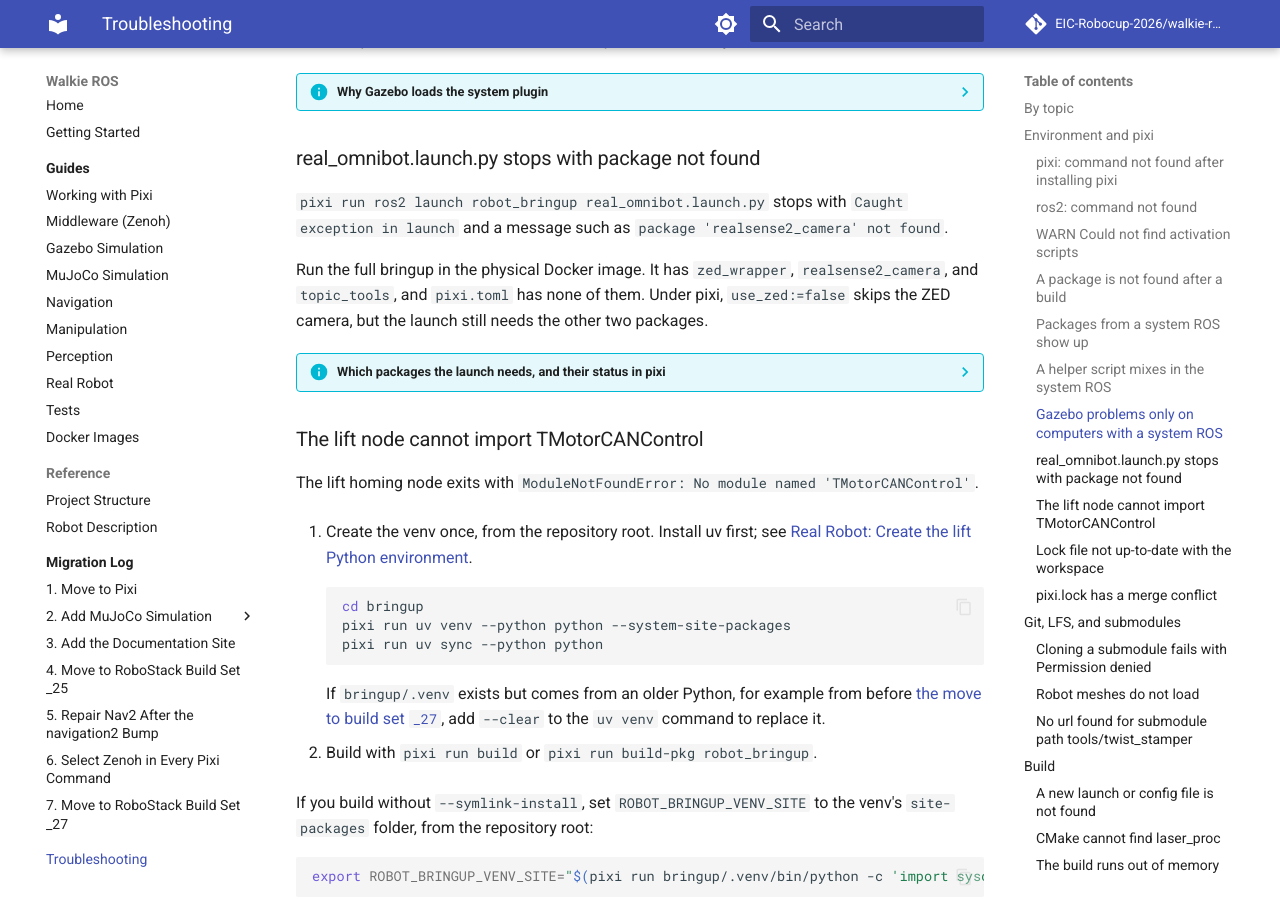
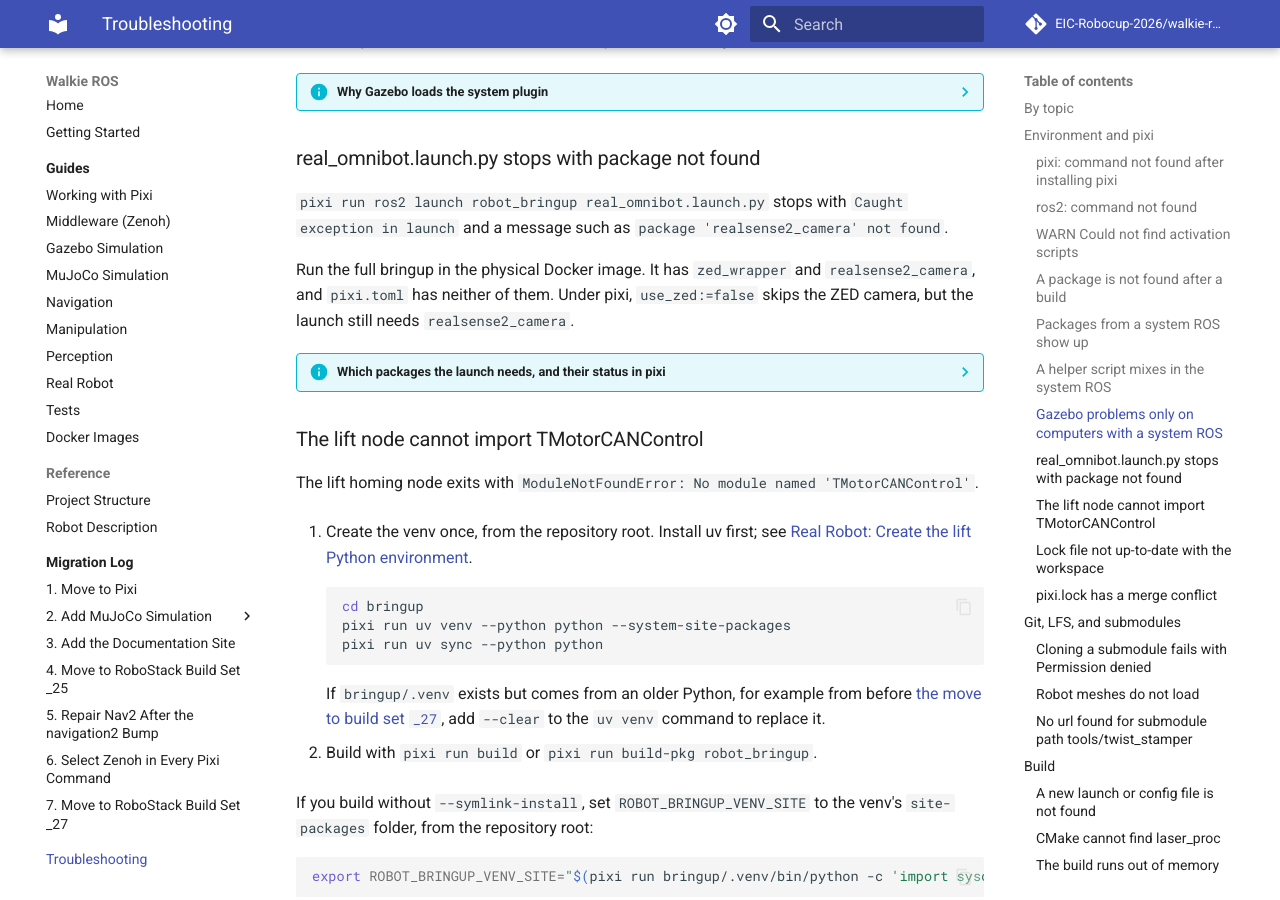
Before and after one commit to EIC-Robocup-2026/walkie-ros, an MkDocs documentation site: the page built from docs/troubleshooting.md, in a window 1280 px wide and 900 px high, scrolled down 2962 px. Built offline with MkDocs 1.6.1 and Material for MkDocs 9.7.7, drawn with Linux system fonts in a browser that asks for light colours; comment, search, counter and statistics services are not loaded.

Commit message:
docs: correct which packages pixi lacks for the real and OctoMap launches
`pixi.toml` has provided `topic_tools` since f497fae, but the guides, the
troubleshooting page and Migration Log entry 7 still listed it as missing.
Only `realsense2_camera` and `zed_wrapper` block `real_omnibot.launch.py`,
and only `octomap_server` blocks `octomap_3d_mapping.launch.py`.

```diff
--- a/docs/troubleshooting.md
+++ b/docs/troubleshooting.md
@@ -147,19 +147,20 @@
 `Caught exception in launch` and a message such as
 `package 'realsense2_camera' not found`.
 
-Run the full bringup in the physical Docker image. It has `zed_wrapper`,
-`realsense2_camera`, and `topic_tools`, and `pixi.toml` has none of them.
+Run the full bringup in the physical Docker image. It has `zed_wrapper` and
+`realsense2_camera`, and `pixi.toml` has neither of them.
 Under pixi, `use_zed:=false` skips the ZED camera, but the launch still needs
-the other two packages.
+`realsense2_camera`.
 
 ??? info "Which packages the launch needs, and their status in pixi"
     The launch file starts `zed_wrapper` (with the default `use_zed:=true`),
-    `realsense2_camera`, and a `topic_tools` relay. See
+    `realsense2_camera`, and a `topic_tools` relay. `pixi.toml` provides
+    `topic_tools`. See
     [Packages that pixi does not provide](guides/real-robot.md#packages-that-pixi-does-not-provide).
 
-    `ros-jazzy-realsense2-camera` and `ros-jazzy-topic-tools` exist on
-    `robostack-jazzy` for the locked RoboStack build, but nobody has added
-    them to `pixi.toml` or tried them on the robot.
+    `ros-jazzy-realsense2-camera` exists on `robostack-jazzy` for the locked
+    RoboStack build, but nobody has added it to `pixi.toml` or tried it on the
+    robot.
 
 ### The lift node cannot import TMotorCANControl
 
```
Also changed, not shown: docs/guides/navigation.md (+1 -1 lines), docs/guides/pixi.md (+1 -1 lines), docs/guides/real-robot.md (+2 -3 lines), docs/migrations/07-robostack-build-27.md (+1 -1 lines).
